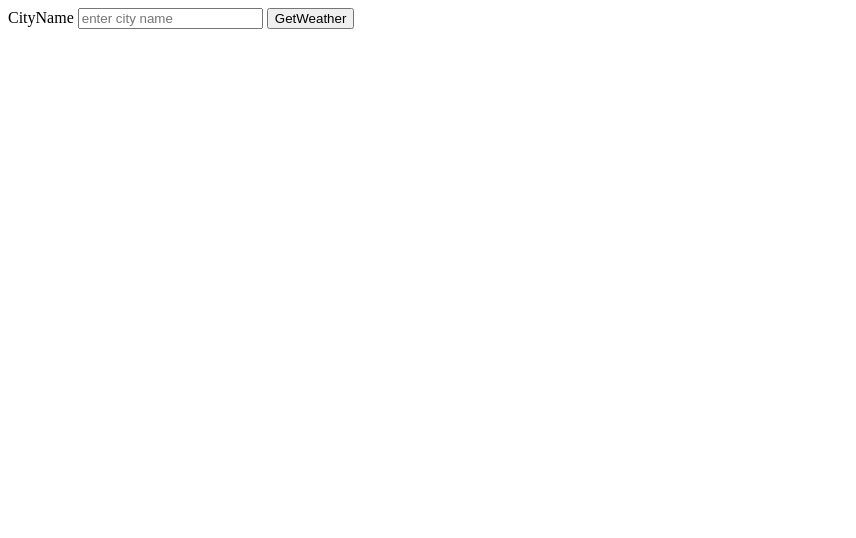
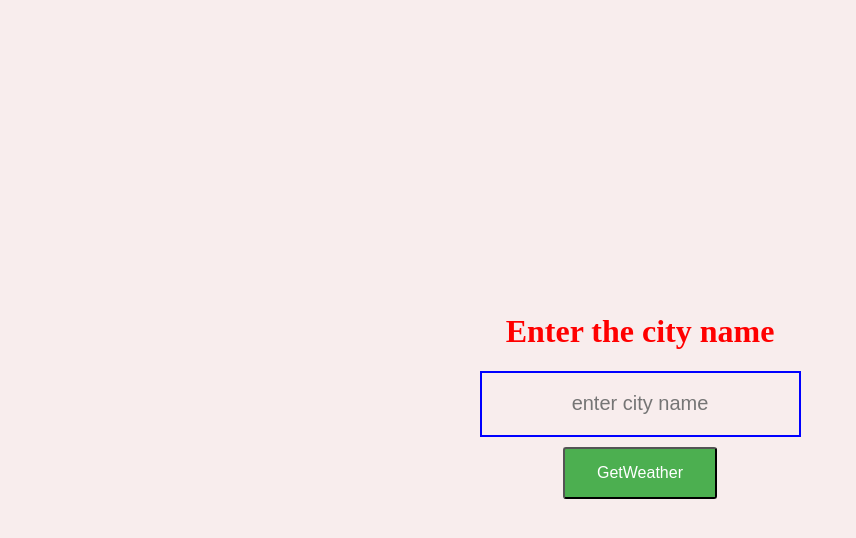
Before and after one commit to vinodhkumar777/GetWeather-, a plain HTML site: page index.html in a window 1280 px wide. Shown: the whole page, without its empty margins (0-856 px from the left). Drawn offline with Linux system fonts and the light colour scheme.

Commit message:
changed server and html files

```diff
--- a/index.html
+++ b/index.html
@@ -2,14 +2,20 @@
 
 <head>
     <title>weather</title>
+    <link rel="stylesheet" type="text/css" href="./css/style.css">
 </head>
 
 <body>
 
+<div class="weather">
+    <h1>Enter the city name</h1>
     <form action="/" method="post">
-        <label for="cityInput">CityName</label>
+        <label for="cityInput"></label>
+        <div class="inform">
         <input type="text" name="city" placeholder="enter city name">
-         <button type="submit">GetWeather</button>
+         <button type="submit" class="button">GetWeather</button>
+         </div>
     </form>
+</div>
 
 </body>
--- /dev/null
+++ b/public/css/style.css
@@ -0,0 +1,50 @@
+
+body{
+    margin: 0px;
+    padding: 0px;
+    background-image: url("weather.jpg");
+    background: rgba(187, 80, 80, 0.1);
+}
+.weather{
+   height:100vh;
+   display: flex;
+   flex-direction: column;
+   justify-content:center;
+   align-items: center;
+}
+
+.inform{
+   display: flex;
+   flex-direction: column;
+   align-items: center;
+}
+
+input[type="text"] {
+    display: block;
+    text-align: center;
+    height: 60px;
+    top: 10px;
+    border: 2px solid blue;
+    background: transparent;
+    font-size: 20px;
+    font-weight: 200;
+    width: 313px;
+  }
+
+  .button {
+    background-color: #4CAF50; /* Green */
+    border-radius: 3px ;
+    color: white;
+    margin:10px;
+    padding: 15px 32px;
+    text-align: center;
+    text-decoration: none;
+    font-size: 16px;
+    cursor: pointer;
+  }
+
+
+
+h1{
+    color:red;
+}
```
Also changed, not shown: app.js (+15 -4 lines), images/weather.jpg (added), public/css/weather.jpg (added).
